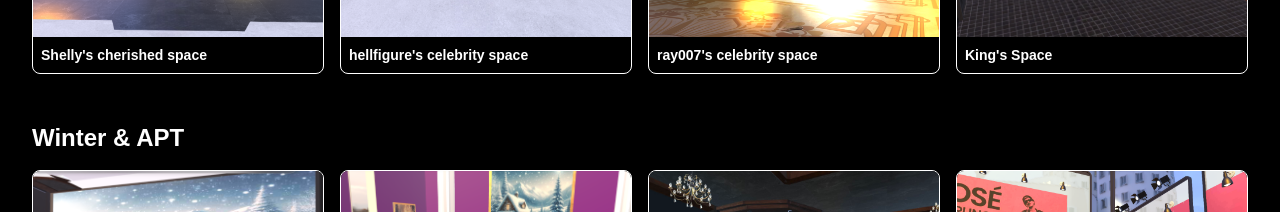
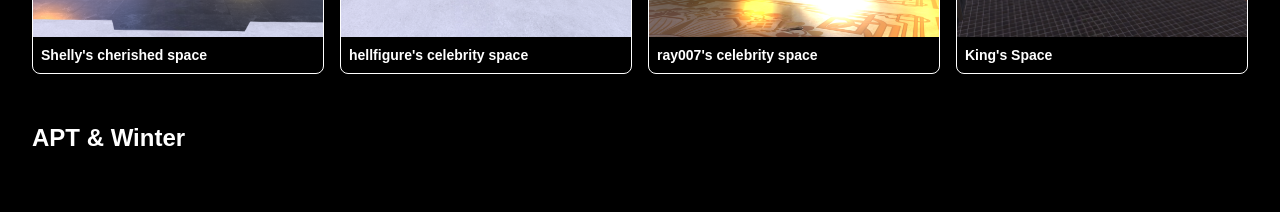
Before and after one commit to sakshamxkaushik/adler_marketing, a Next.js app: page / in a window 1280 px wide. Shown: the part 1040-1252 px from the top of the page. Built offline with nearby package versions, Linux system fonts and the light colour scheme; a web font is replaced by a local one.

Commit message:
Templates left to upload

```diff
--- a/src/components/SpaceShowcase.tsx
+++ b/src/components/SpaceShowcase.tsx
@@ -7,7 +7,7 @@
   "Dream Home",
   "Memorial Spaces",
   "Influencer",
-  "Winter & APT"
+  "APT & Winter"
 ]
 
 const spaces = [
```
